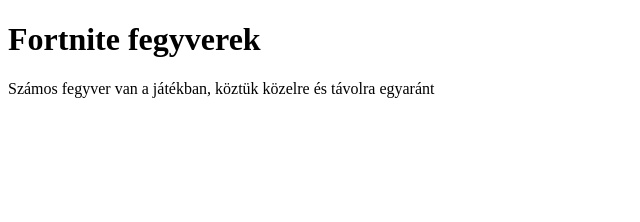
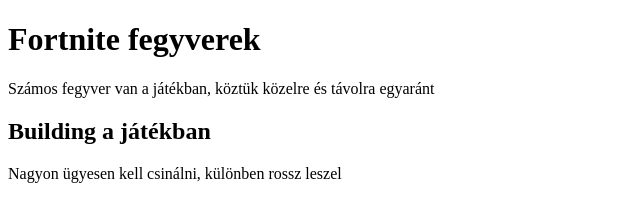
Before and after one commit to varga-dani01/shop, a plain HTML site: page index.html in a window 1280 px wide. Shown: the whole page, without its empty margins (0-640 px from the left). Drawn offline with Linux system fonts and the light colour scheme.

Commit message:
Update index.html

```diff
--- a/index.html
+++ b/index.html
@@ -7,6 +7,10 @@
 <h1>Fortnite fegyverek</h1>
 <p>Számos fegyver van a játékban, köztük közelre és távolra egyaránt</p>
 
+<h2>Building a játékban</h2>
+<p>Nagyon ügyesen kell csinálni, különben rossz leszel</p>
+
+
 
 </body>
 </html>
```
